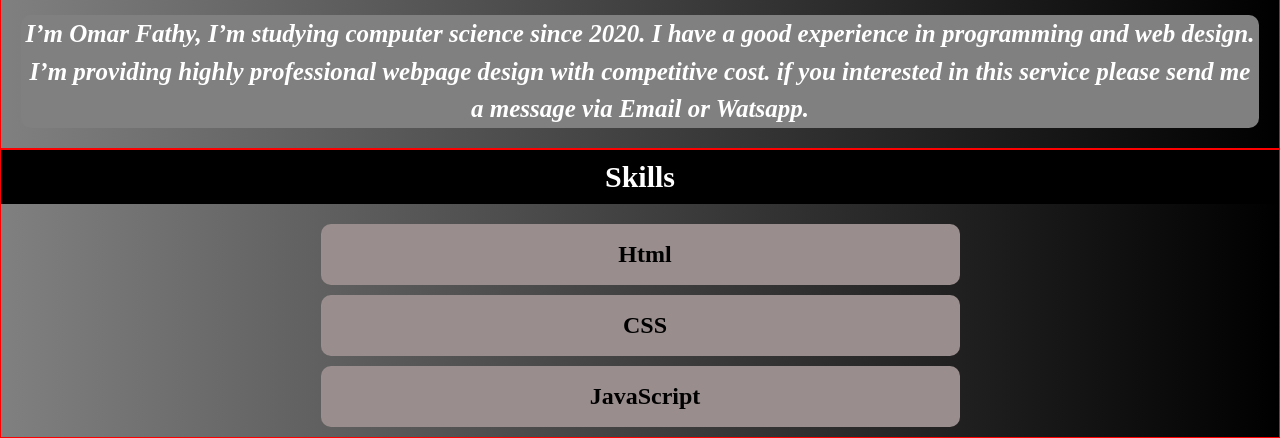
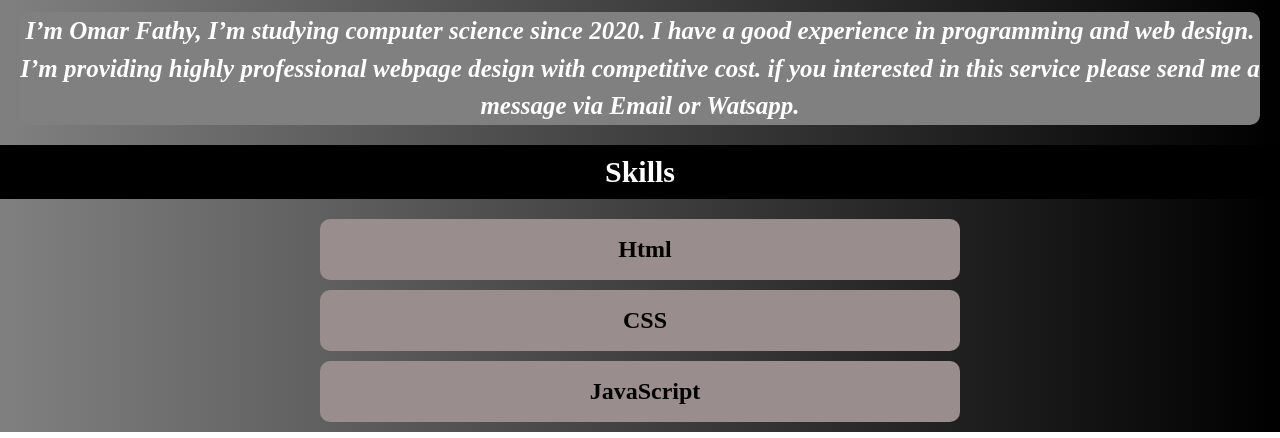
Before and after one commit to OmarFathy22/AboutMe, a plain HTML site: page index.html in a window 1280 px wide. Shown: the part 593-1031 px from the top of the page. Drawn offline with Linux system fonts and the light colour scheme.

Commit message:
Add files via upload

```diff
--- a/style.css
+++ b/style.css
@@ -19,9 +19,7 @@ main{
     margin-top: 30px;
     justify-content: space-around;
 }
- section{
-    border:  1px solid red;
- }
+
 .sec{
     /* border: 1px solid red; */
     width: 50%;
```
